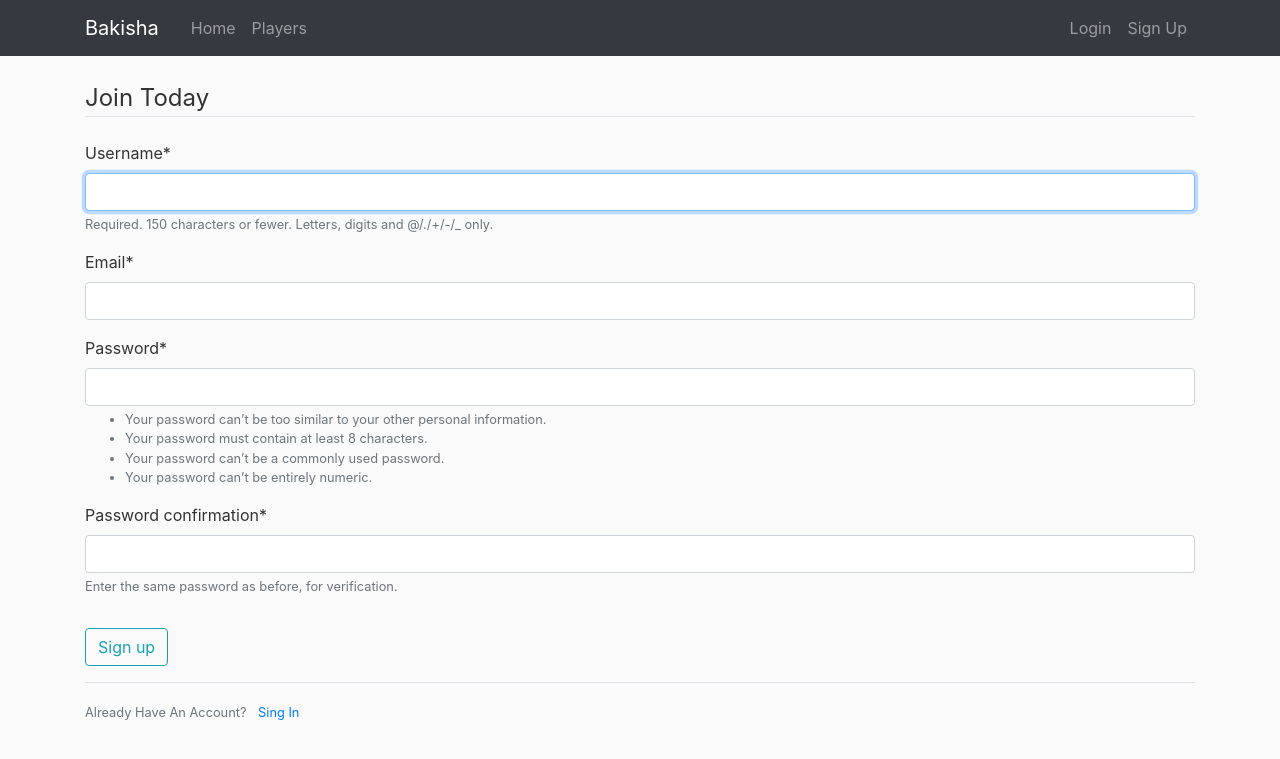
After one commit to milos1302/bakisha, a Django app: page /users/signup in a window 1280 px wide. The commit adds this page. Shown: the top 759 px of the page. Run offline with Django 3.2, Linux system fonts and the light colour scheme; some libraries are stand-ins or nearby versions.

Commit message:
Add custom user signup form

```diff
--- a/app/bakisha/settings.py
+++ b/app/bakisha/settings.py
@@ -33,6 +33,7 @@ ALLOWED_HOSTS = []
 INSTALLED_APPS = [
     'pages.apps.PagesConfig',
     'user.apps.UserConfig',
+    'crispy_forms',
     'django.contrib.admin',
     'django.contrib.auth',
     'django.contrib.contenttypes',
@@ -126,3 +127,6 @@ USE_TZ = True
 STATIC_URL = '/static/'
 MEDIA_ROOT = os.path.join(BASE_DIR, 'media')
 MEDIA_URL = '/media/'
+
+# default is bootstrap2
+CRISPY_TEMPLATE_PACK = 'bootstrap4'
--- a/app/pages/templates/pages/header.html
+++ b/app/pages/templates/pages/header.html
@@ -19,7 +19,7 @@
                         <a class="nav-item nav-link" href="#">Logout</a>
                     {% else %}
                         <a class="nav-item nav-link" href="#">Login</a>
-                        <a class="nav-item nav-link" href="#">Register</a>
+                        <a class="nav-item nav-link" href="{% url 'user-signup' %}">Sign Up</a>
                     {% endif %}
                 </div>
             </div>
--- a/app/requirements.txt
+++ b/app/requirements.txt
@@ -1,5 +1,7 @@
 asgiref==3.2.3
 Django==3.0.3
+django-crispy-forms==1.8.1
+Pillow==7.0.0
 psycopg2==2.8.4
 pytz==2019.3
 sqlparse==0.3.0
--- /dev/null
+++ b/app/user/forms.py
@@ -0,0 +1,11 @@
+from django import forms
+from django.contrib.auth.models import User
+from django.contrib.auth.forms import UserCreationForm
+
+
+class UserSignupForm(UserCreationForm):
+    email = forms.EmailField()
+
+    class Meta:
+        model = User
+        fields = ['username', 'email', 'password1', 'password2']
--- /dev/null
+++ b/app/user/templates/user/signup.html
@@ -0,0 +1,23 @@
+{% extends 'pages/base.html' %}
+
+{% load crispy_forms_tags %}
+
+{% block content %}
+    <div class="content-section">
+        <form method="POST">
+            {% csrf_token %}
+            <fieldset class="form-group">
+                <legend class="border-bottom mb-4">Join Today</legend>
+                {{ form|crispy }}
+            </fieldset>
+            <div class="form-group">
+                <button class="btn btn-outline-info" type="submit">Sign up</button>
+            </div>
+        </form>
+        <div class="border-top pt-3">
+            <small class="text-muted">
+                Already Have An Account? <a class="ml-2" href="#">Sing In</a>
+            </small>
+        </div>
+    </div>
+{% endblock content %}
--- a/app/user/urls.py
+++ b/app/user/urls.py
@@ -4,4 +4,5 @@ from . import views
 urlpatterns = [
     path('', views.ProfileListView.as_view(), name='profile-list'),
     path('<int:pk>', views.ProfileDetailView.as_view(), name='profile-detail'),
+    path('signup', views.signup, name='user-signup')
 ]
--- a/app/user/views.py
+++ b/app/user/views.py
@@ -1,5 +1,21 @@
 from django.views.generic import DetailView, ListView
+from django.contrib import messages
+from django.shortcuts import redirect, render
 from .models import Profile
+from .forms import UserSignupForm
+
+
+def signup(request):
+    if request.method == 'POST':
+        form = UserSignupForm(request.POST)
+        if form.is_valid():
+            form.save()
+            username = form.cleaned_data.get('username')
+            messages.success(request, f'Hi {username}! Your account has been created. You are now able to log in.')
+            return redirect('/')
+    else:
+        form = UserSignupForm()
+    return render(request, 'user/signup.html', {'form': form})
 
 
 class ProfileDetailView(DetailView):
```
